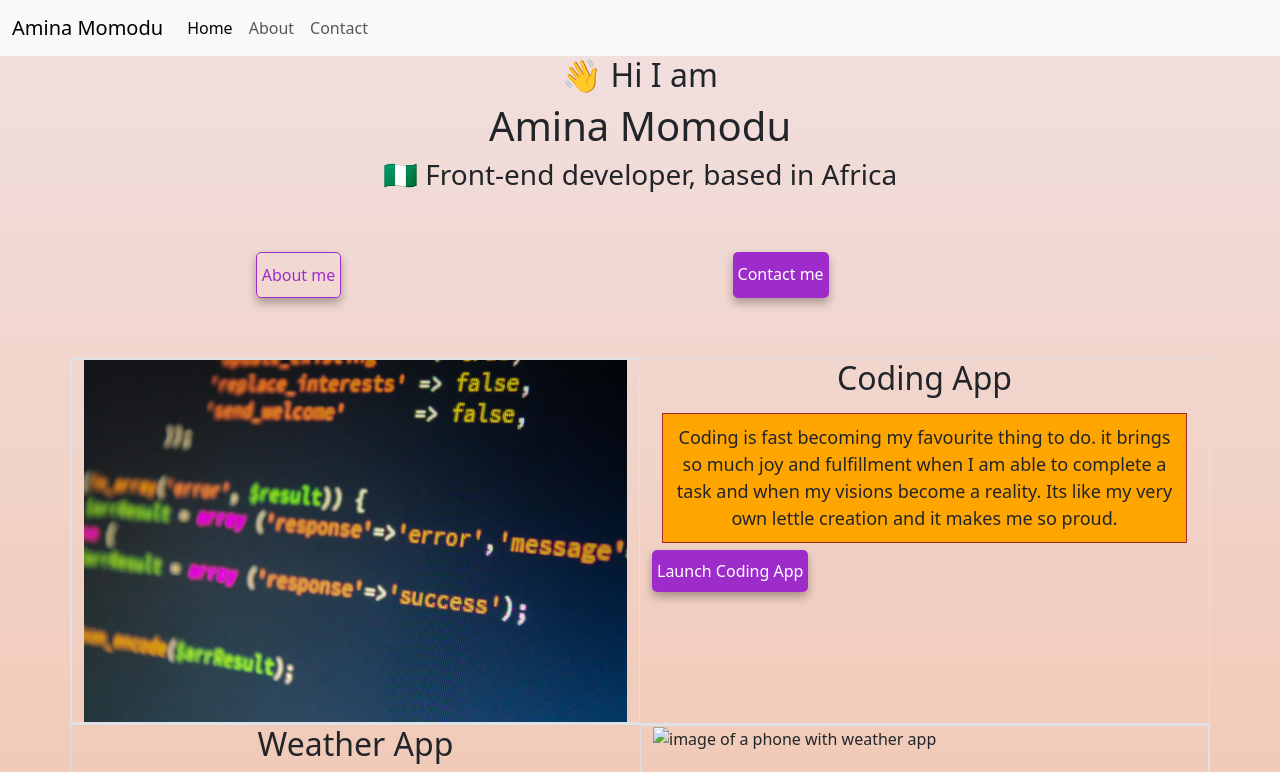
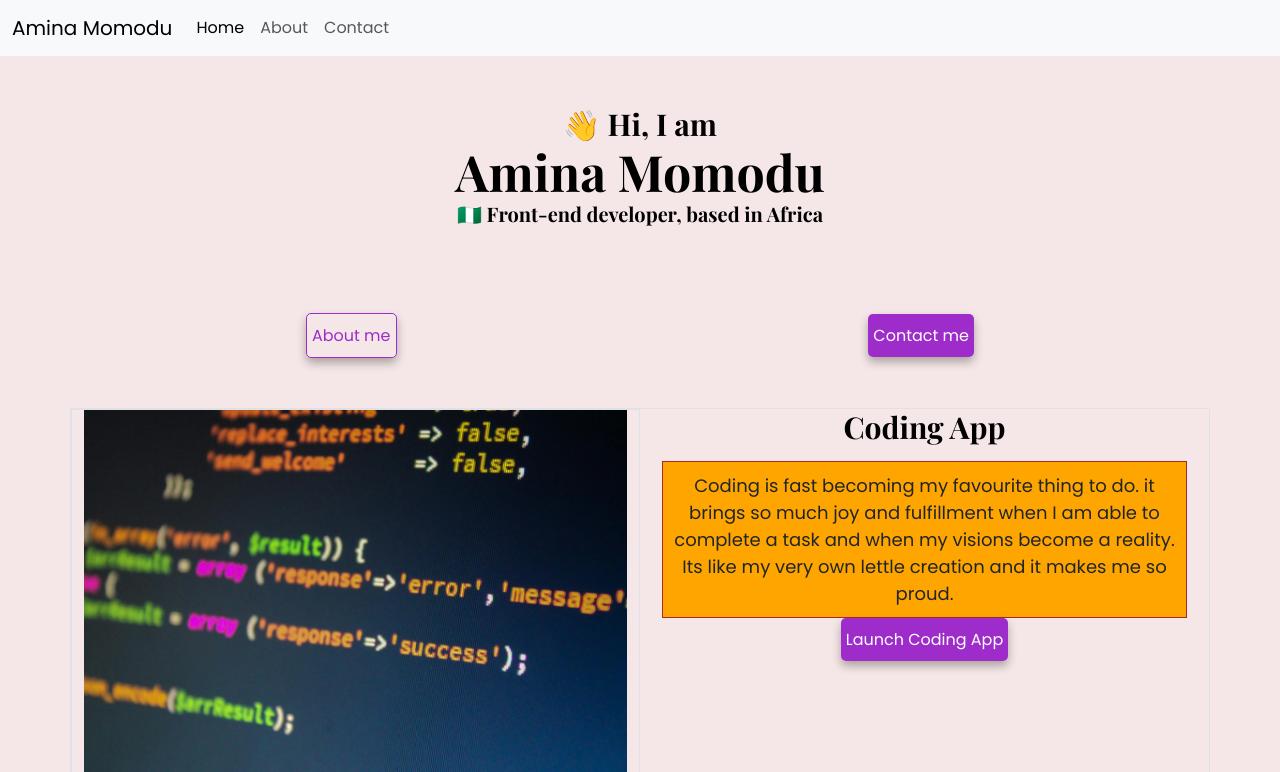
Before and after one commit to AminaMomodu/About-Amina, a plain HTML site: page index.html in a window 1280 px wide. Shown: the top 772 px of the page. Drawn offline with nearby package versions, Linux system fonts and the light colour scheme; a web font is replaced by a local one.

Commit message:
added new image, added some styling

```diff
--- a/index.html
+++ b/index.html
@@ -2,11 +2,37 @@
 <html lang="en">
   <head>
     <meta charset="utf-8">
-    <meta name="viewport" content="width=device-width, initial-scale=1">
-    <meta name="description" content="Amina Momodu, Front-end developer from Nigeria, Africa">
+    <meta name="viewport" content="width=device-width, initial-scale=1.0" />
     <title>Amina Momodu</title>
-    <link rel="stylesheet" href="styles.css"/>
-    <link href="https://cdn.jsdelivr.net/npm/bootstrap@5.3.3/dist/css/bootstrap.min.css" rel="stylesheet" integrity="sha384-QWTKZyjpPEjISv5WaRU9OFeRpok6YctnYmDr5pNlyT2bRjXh0JMhjY6hW+ALEwIH" crossorigin="anonymous">
+    <link
+      href="https://cdn.jsdelivr.net/npm/bootstrap@5.3.3/dist/css/bootstrap.min.css"
+      rel="stylesheet"
+      integrity="sha384-QWTKZyjpPEjISv5WaRU9OFeRpok6YctnYmDr5pNlyT2bRjXh0JMhjY6hW+ALEwIH"
+      crossorigin="anonymous"
+    />
+    <link rel="preconnect" href="https://fonts.googleapis.com" />
+    <link rel="preconnect" href="https://fonts.gstatic.com" crossorigin />
+    <link
+      href="https://fonts.googleapis.com/css2?family=Playfair+Display:ital,wght@0,400..900;1,400..900&family=Poppins:ital,wght@0,100;0,200;0,300;0,400;0,500;0,600;0,700;0,800;0,900;1,100;1,200;1,300;1,400;1,500;1,600;1,700;1,800;1,900&display=swap"
+      rel="stylesheet"
+    />
+    <link rel="preconnect" href="https://fonts.googleapis.com" />
+    <link rel="preconnect" href="https://fonts.gstatic.com" crossorigin />
+    <link
+      href="https://fonts.googleapis.com/css2?family=Poppins:ital,wght@0,100;0,200;0,300;0,400;0,500;0,600;0,700;0,800;0,900;1,100;1,200;1,300;1,400;1,500;1,600;1,700;1,800;1,900&display=swap"
+      rel="stylesheet"
+    />
+    <link rel="stylesheet" href="styles.css" />
+
+    <script
+      src="https://cdn.jsdelivr.net/npm/bootstrap@5.3.3/dist/js/bootstrap.bundle.min.js"
+      integrity="sha384-YvpcrYf0tY3lHB60NNkmXc5s9fDVZLESaAA55NDzOxhy9GkcIdslK1eN7N6jIeHz"
+      crossorigin="anonymous"
+    ></script>
+    <script
+      src="https://kit.fontawesome.com/ddc3ee268a.js"
+      crossorigin="anonymous"
+    ></script>
   </head>
   <body>
     <script src="https://cdn.jsdelivr.net/npm/bootstrap@5.3.3/dist/js/bootstrap.bundle.min.js" integrity="sha384-YvpcrYf0tY3lHB60NNkmXc5s9fDVZLESaAA55NDzOxhy9GkcIdslK1eN7N6jIeHz" crossorigin="anonymous"></script>
@@ -25,15 +51,18 @@
         </div>
       </div>
     </nav>
-    <h2>👋 Hi I am</h2>
+
+        <div class="hero">
+      <h2>👋 Hi, I am</h2>
     <h1>Amina Momodu</h1>
-    <h3>🇳🇬 Front-end developer, based in Africa</h3>
-    <div class="links">
-   <a href="about.html" class="about">About me</a>
-   </br>
-    <a href="about.html#contact-me" class="launch-link">Contact me</a>
+    <h3 class="mb-5">🇳🇬 Front-end developer, based in Africa</h3>
+       <div class="links">
+   <div><a href="about.html" class="about">About me</a>
+   </div></br>
+    <div><a href="about.html#contact-me" class="launch-link">Contact me</a>
     <br/>
     </div>
+        </div>
     <div class="container">
       <div class="row border">
         <div class="col-sm-6 border">
@@ -57,7 +86,7 @@
             <a href="#" class="launch-link">Launch Weather App</a>
             </div>
             <div class="col-sm-6 border">
-              <img src="images/image 1.jpg" alt="image of a phone with weather app"
+              <img src="images/weather.jpg" alt="image of a phone with weather app"
              class="img-fluid" />
             </div>
            </div>
--- a/styles.css
+++ b/styles.css
@@ -1,15 +1,26 @@
 :root {
   --primary-color: #9e2cca;
-  --secondary-color: #7e798b;
+  --secondary-color: #f3f1f8;
+  --hero-color:#f5e7e7;
   --box-shadow: 0 5px 10px #0000004d;
+   --heading-font-family: "Playfair Display", system-ui;
+  --default-font-family: "Poppins", system-ui;
     }
 
-body {background: linear-gradient(#f1e0e0, #f1ba9a);
+body {background: var(--secondary-color);
+font-family: var(--default-font-family);
 }
-
+.hero {
+  background: var(--hero-color);
+  text-align: center;
+  padding: 50px 10px;
+}
 h1,
 h2,
 h3 {
+  color: black;
+  font-family: var(--heading-font-family);
+  font-weight: bold;
   text-align: center;
   margin: 0;
 }
@@ -50,16 +61,18 @@ h3 {
 .both-paragraphs{
 display: flex;
 }
+
 p{display:flex
   justify-content: space-around;
   padding: 10px;
-  border:1px solid brown;
+  border: 1px solid brown;
   margin: 10px;
   font-size: 18px;
 line-height: 1.5;
 text-align:center;
-  flex:1,;
-background-color:orange;}
+  flex: 1;
+background-color:orange;
+}
 
   .contact-me {
       display: flex;
@@ -86,5 +99,6 @@ background-color:orange;}
     box-shadow: var(--box-shadow);
     color: white;}
 
-    @media (max-width:576px)
-    {img {display:none;}}
+    @media (max-width:600px)
+    {img {display:none;}
+    }
```
Also changed, not shown: images/weather.jpg (added).
